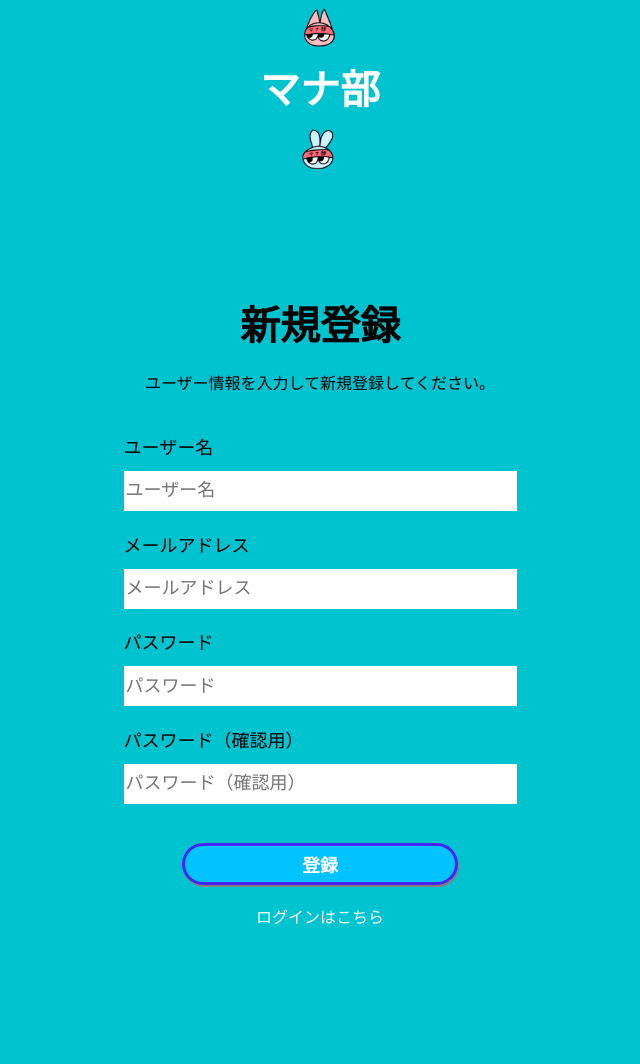
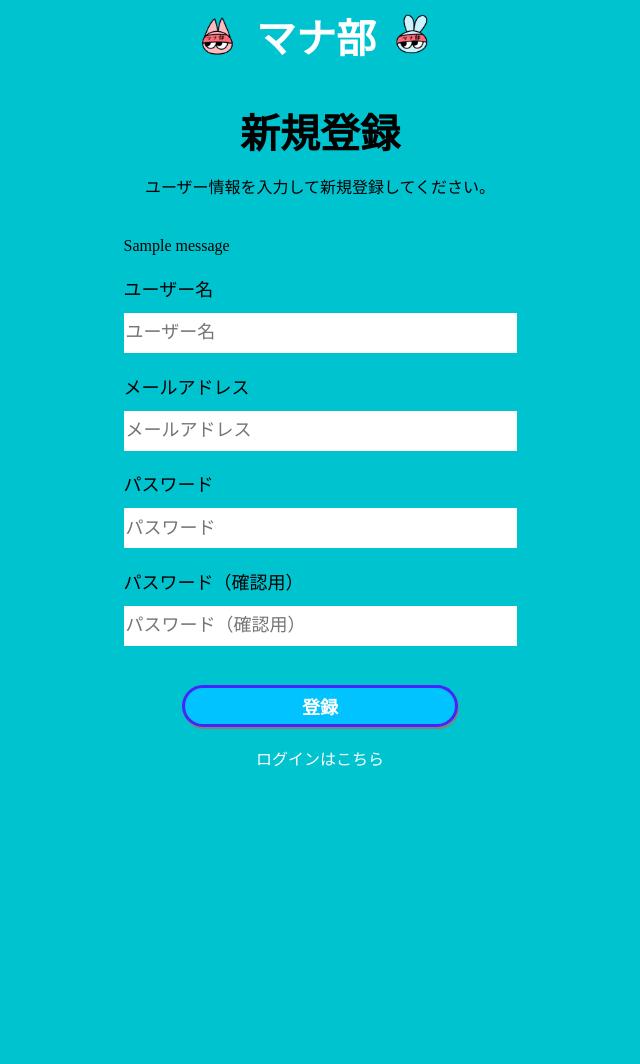
Before and after one commit to RareTECH-Jteam/Team-J_main, a Flask app: page /signup in a window 1280 px wide. Shown: the whole page, without its empty margins (320-960 px from the left). After the commit the page ends 766 px from the top, so only its background shows below. Run offline with Flask 2, Linux system fonts and the light colour scheme; one stand-in notice (Sample message) is shown; some libraries are stand-ins or nearby versions.

Commit message:
新規登録画面とログイン画面のヘッダー修正

```diff
--- a/SNSApp/static/css/auth.css
+++ b/SNSApp/static/css/auth.css
@@ -26,7 +26,7 @@
     margin-bottom: 10%;
 }
 
-div{
+.user-info{
     display: flex;
     flex-direction: column;
     height: 15%;
@@ -54,7 +54,7 @@ input{
 
 }
 
-img{
+.login_img{
     width: 100%;
     height: 40%;
     object-fit: scale-down;
--- a/SNSApp/static/css/base.css
+++ b/SNSApp/static/css/base.css
@@ -14,7 +14,3 @@ main{
     height: 80%;
     margin: 5% auto;
 }
-
-/* .auth-title{
-    text-align: center;
-}*/
--- a/SNSApp/templates/auth/signup.html
+++ b/SNSApp/templates/auth/signup.html
@@ -21,30 +21,41 @@
         <p class="auth-subtitle">ユーザー情報を入力して新規登録してください。</p>
 
         <!-- フラッシュメッセージを設定する -->
+                 {% with messages = get_flashed_messages(with_categories=true) %}
+            {% if messages %}
+            <div class="flash-messages">
+                {% for category, message in messages %}
+                <div class="flash flash-{{ category }}">
+                {{ message }}
+                </div>
+                {% endfor %}
+            </div>
+            {% endif %}
+        {% endwith %}
 
         <!--フォーム入力-->
         <form class="auth-form" action="{{url_for('auth.signup_process')}}" method="post">
             <input type="hidden" name="csrf_token" value="{{csrf_token()}}">  <!--暗号トークンをform送信-->
             <!--ユーザー名入力-->
-            <div>
+            <div class="user-info">
                 <label>ユーザー名</label>
                 <input type="text" name="username" placeholder="ユーザー名" required>
             </div>
 
             <!--メールアドレス入力-->
-            <div>
+            <div class="user-info">
                 <label>メールアドレス</label>
                 <input type="text" name="email" placeholder="メールアドレス" required>
             </div>
 
             <!--パスワード入力-->
-            <div>
+            <div class="user-info">
                 <label>パスワード</label>
                 <input type="password" name="password" placeholder="パスワード" required>
             </div>
 
             <!--パスワード（確認用）入力-->
-            <div class="confirm-password">
+            <div class="confirm-password user-info">
                 <label>パスワード（確認用）</label>
                 <input type="password" name="password_confirmation" placeholder="パスワード（確認用）" required>
             </div>
```
Also changed, not shown: SNSApp/templates/auth/login.html (+14 -3 lines).
